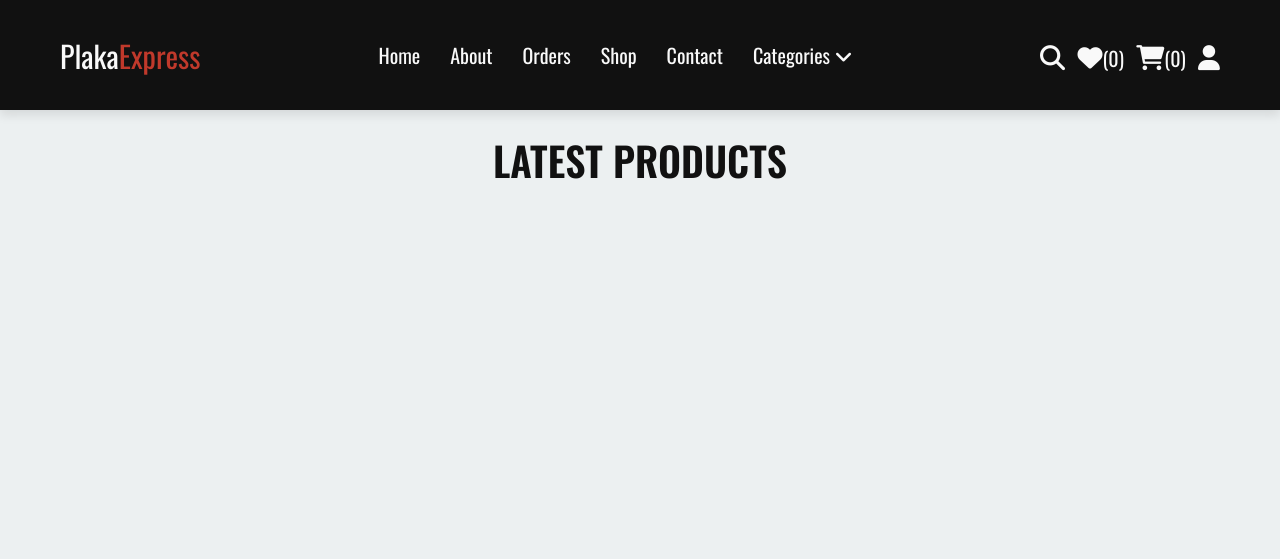
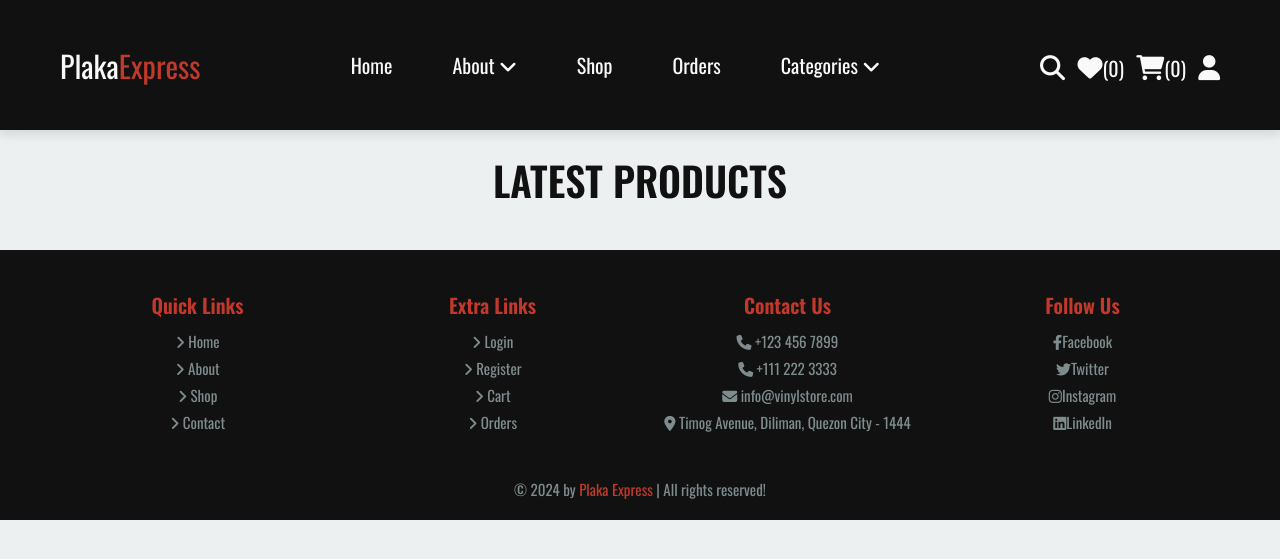
Before and after one commit to HansVonHin/vinyl-store, a PHP site: page /shop.php in a window 1280 px wide. Shown: the top 559 px of the page. Run offline with PHP 8.4, Linux system fonts and the light colour scheme; some libraries are stand-ins or nearby versions.

Commit message:
Add files via upload

```diff
--- a/Vinyl-Store/about.php
+++ b/Vinyl-Store/about.php
@@ -131,6 +131,8 @@
 
 </section>
 
+<?php include 'components/footer.php'; ?>
+
 <script src="https://unpkg.com/swiper@8/swiper-bundle.min.js"></script>
 
 <script src="js/script.js"></script>
--- a/Vinyl-Store/components/user_header.php
+++ b/Vinyl-Store/components/user_header.php
@@ -5,20 +5,29 @@
 
       <nav class="navbar">
          <section class="navbar nav-2">
-            <div id="menu-btn" class="fas fa-bars"></div>
 
             <div class="menu">
                <ul>
                   <li><a href="home.php">Home</a></li>
-                  <li><a href="about.php">About</a></li>
+                  <li><a href="#">About <i class="fas fa-angle-down"></i></a>
+                     <ul>
+                        <li><a href="about.php">Our Story</a></li>
+                        <li><a href="faq.php">FAQ</a></li>
+                        <li><a href="team.php">Our Team</a></li>
+                        <li><a href="contact.php">Contact Us</a></li>
+                     </ul>
+                  </li>
+                  <li><a href="shop.php">Shop</a></li>
+                  <?php if (isset($user_id)) { ?>
                      <li><a href="orders.php">Orders</a></li>
-                  <li><a href="shop.php">Shop</a></li>
-                  <li><a href="contact.php">Contact</a></li>
+                  <?php } else { ?>
+                     <li><a href="user_login.php">Orders</a></li>
+                  <?php } ?>
                   <li><a href="#">Categories <i class="fas fa-angle-down"></i></a>
                      <ul>
-                        <li><a href="shop.php?category=vinyl">Vinyls</a></li>
-                        <li><a href="shop.php?category=exclusive">Exclusives</a></li>
-                        <li><a href="shop.php?category=new">New Arrivals</a></li>
+                        <li><a href="shop.php?category=vinyl">Vinyl Records</a></li>
+                        <li><a href="shop.php?category=exclusive">Exclusive Editions</a></li>
+                        <li><a href="shop.php?category=new">New Releases</a></li>
                         <li><a href="shop.php?category=merch">Merchandise</a></li>
                      </ul>
                   </li>
@@ -36,17 +45,16 @@
 
       <div class="profile">
          <p><?= isset($fetch_profile["name"]) ? $fetch_profile["name"] : "Guest"; ?></p>
+         <?php if (isset($user_id)) { ?>
             <a href="update_user.php" class="btn">Update Profile</a>
-         <div class="flex-btn">
-            <a href="user_register.php" class="option-btn">Register</a>
-            <a href="user_login.php" class="option-btn">Login</a>
-         </div>
             <a href="components/user_logout.php" class="delete-btn" onclick="return confirm('Logout from the website?');">Logout</a>
+         <?php } else { ?>
             <p>Please login or register first!</p>
             <div class="flex-btn">
                <a href="user_register.php" class="option-btn">Register</a>
                <a href="user_login.php" class="option-btn">Login</a>
             </div>
+         <?php } ?>
       </div>
    </section>
 </header>
--- a/Vinyl-Store/contact.php
+++ b/Vinyl-Store/contact.php
@@ -29,3 +29,5 @@
    </form>
 
 </section>
+
+<?php include 'components/footer.php'; ?>
--- a/Vinyl-Store/css/style.css
+++ b/Vinyl-Store/css/style.css
@@ -107,11 +107,11 @@ section{
 
 .header .flex .logo {
    font-size: 3rem;
-   color: var(--white); /* Change 'Plaka' to white */
+   color: var(--white); /* Ensure 'Plaka' is visible */
 }
 
 .header .flex .logo span {
-   color: var(--red); /* Keep 'Express' in red */
+   color: var(--red); /* 'Express' in red */
 }
 
 .header .flex .navbar a {
@@ -123,12 +123,6 @@ section{
 .header .flex .navbar a:hover {
    color: var(--red);
    text-decoration: underline;
-}
-
-.header {
-   background-color: var(--black); /* Maintain a dark background */
-   box-shadow: var(--box-shadow);
-   z-index: 1000;
 }
 
 .header .flex .icons > * {
@@ -167,6 +161,75 @@ section{
    margin-bottom: 1rem;
 }
 
+/* Navbar Adjustments */
+.navbar .nav-2 ul {
+   list-style: none;
+   margin: 0;
+   padding: 0;
+   display: flex;
+   align-items: center;
+}
+
+.navbar .nav-2 ul li {
+   position: relative;
+}
+
+.navbar .nav-2 ul li a {
+   padding: 1rem 1.5rem;
+   display: block;
+   color: var(--white); /* Ensure the text is white by default */
+   font-size: 1.6rem;
+   white-space: nowrap; /* Prevent text wrapping */
+   transition: background-color 0.3s, color 0.3s;
+}
+
+.navbar .nav-2 ul li:hover > a,
+.navbar .nav-2 ul li a:focus, /* Ensure text color remains white on focus */
+.navbar .nav-2 ul li a:active { /* Ensure text color remains white on active */
+   background-color: var(--white);
+   color: var(--black); /* Text color should remain white */
+}
+
+.navbar .nav-2 ul li ul {
+   display: none;
+   position: absolute;
+   top: 100%;
+   left: 0;
+   background-color: var(--black);
+   padding: 1rem;
+   border-radius: .5rem;
+   z-index: 100;
+}
+
+.navbar .nav-2 ul li:hover ul {
+   display: block;
+}
+
+.navbar .nav-2 ul li ul li {
+   display: block;
+   padding: .5rem 1.5rem;
+}
+
+.navbar .nav-2 ul li ul li a {
+   padding: .5rem 1.5rem;
+   color: var(--white); /* Text color remains white */
+   background-color: var(--black);
+   transition: background-color 0.3s, color 0.3s;
+}
+
+.navbar .nav-2 ul li ul li a:hover,
+.navbar .nav-2 ul li ul li a:focus, /* Ensure text color remains white on focus */
+.navbar .nav-2 ul li ul li a:active { /* Ensure text color remains white on active */
+   background-color: var(--black);
+   color: var(--white); /* Text color should remain white */
+}
+
+.navbar .nav-2 ul li ul li a:hover {
+   background-color: var(--white);
+   color: var(--black);
+}
+
+/* Footer */
 .footer {
    background-color: var(--black);
    color: var(--white);
@@ -210,53 +273,6 @@ section{
 
 .footer .credit span {
    color: var(--red);
-}
-
-.navbar .nav-2 ul {
-   list-style: none;
-   margin: 0;
-   padding: 0;
-   display: flex;
-   align-items: center;
-}
-
-.navbar .nav-2 ul li {
-   position: relative;
-}
-
-.navbar .nav-2 ul li ul {
-   display: none;
-   position: absolute;
-   top: 100%;
-   left: 0;
-   background-color: var(--black);
-   padding: 1rem;
-   border-radius: .5rem;
-   z-index: 100;
-}
-
-.navbar .nav-2 ul li:hover ul {
-   display: block;
-}
-
-.navbar .nav-2 ul li ul li {
-   display: block;
-   padding: .5rem 0;
-}
-
-.navbar .nav-2 ul li ul li a {
-   padding: .5rem 1rem;
-   color: var(--white);
-}
-
-.navbar .nav-2 ul li ul li a:hover {
-   background-color: var(--red);
-}
-
-#menu-btn{
-   font-size: 2.5rem;
-   color: var(--white);
-   display: none;
 }
 
 /* Home Page (home.php) Styles */
--- a/Vinyl-Store/orders.php
+++ b/Vinyl-Store/orders.php
@@ -26,3 +26,5 @@
    </div>
 
 </section>
+
+<?php include 'components/footer.php'; ?>
--- a/Vinyl-Store/shop.php
+++ b/Vinyl-Store/shop.php
@@ -27,6 +27,8 @@
 
 </section>
 
+<?php include 'components/footer.php'; ?>
+
 <script src="js/script.js"></script>
 
 </body>
```
Lines whose indentation alone changed are shown as unchanged.
